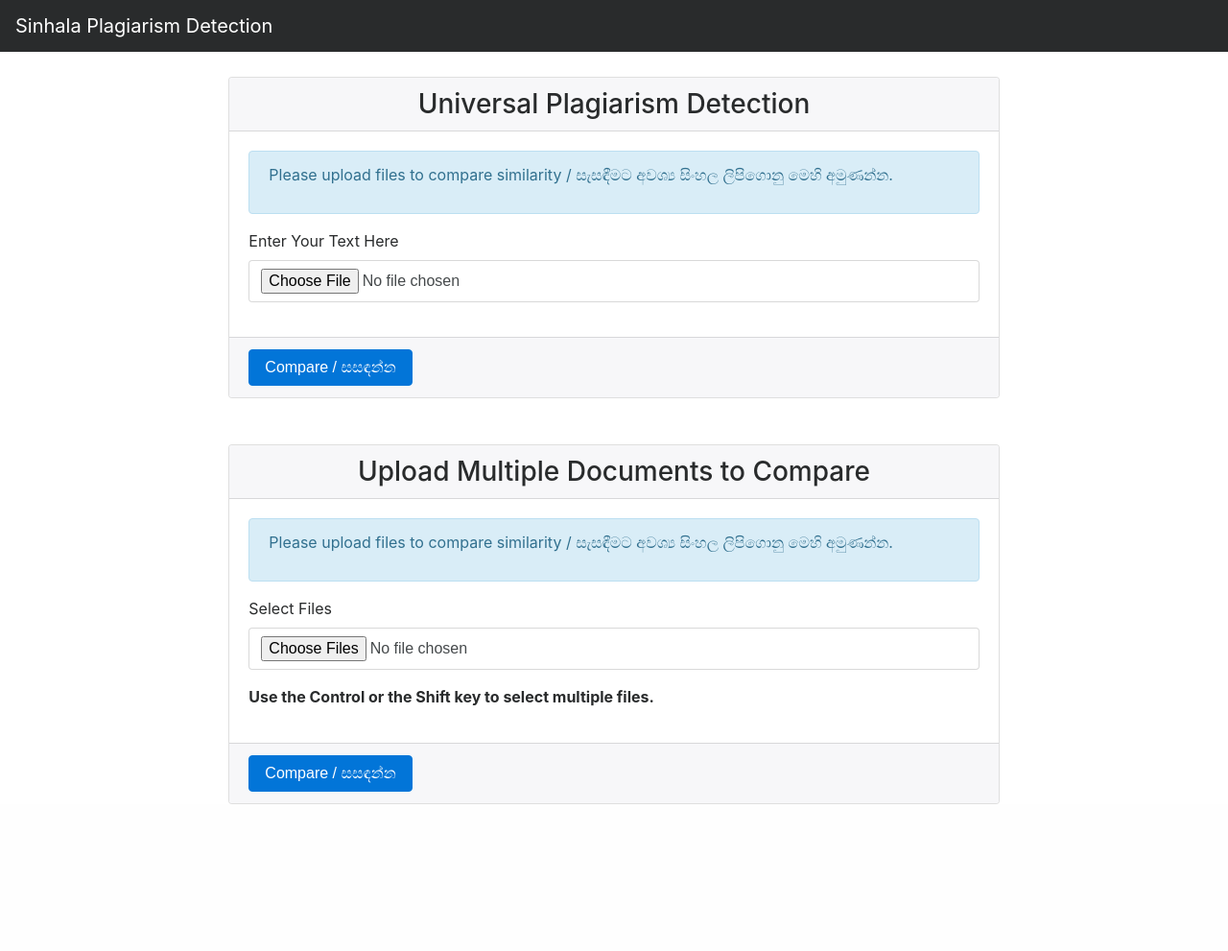
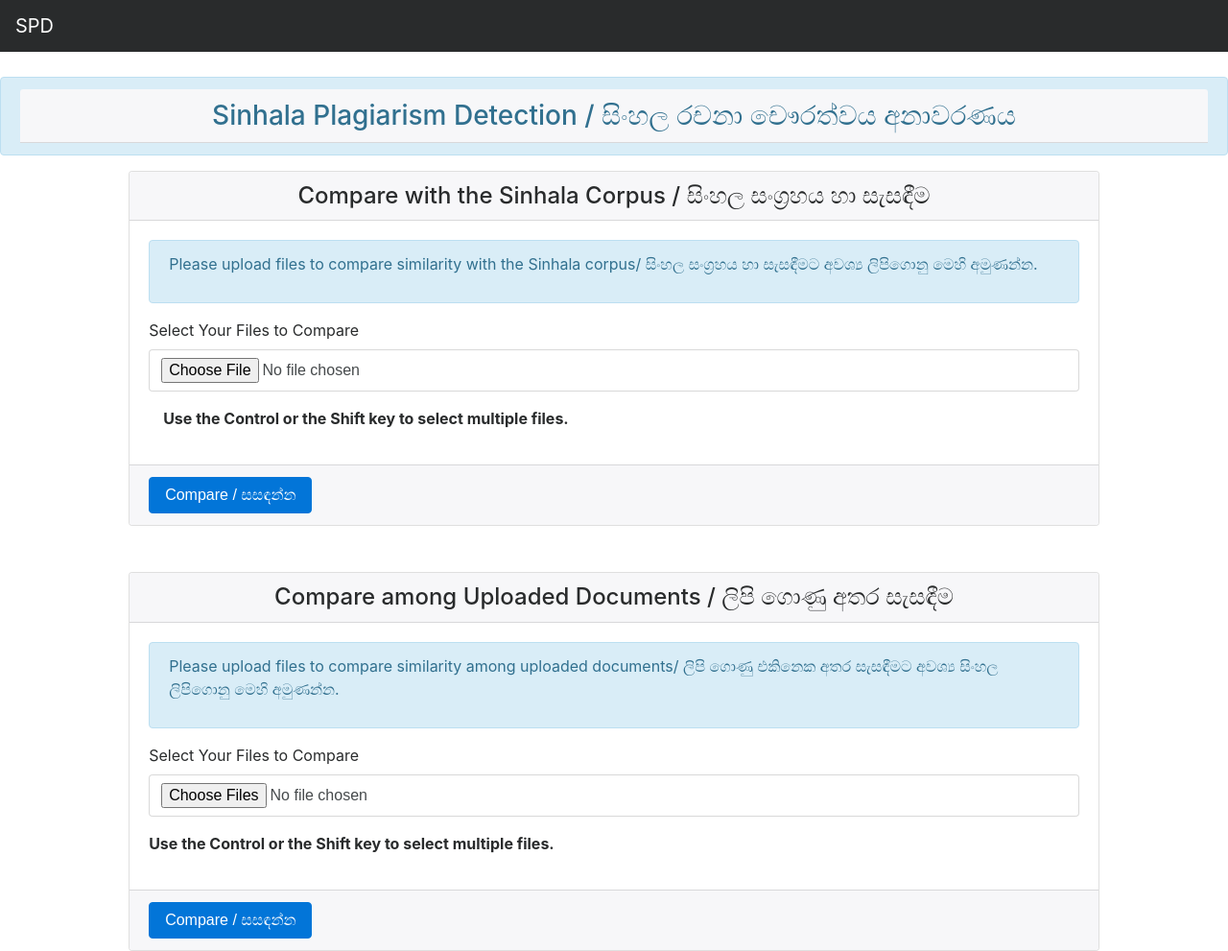
Before and after one commit to erandiganepola/SPD, a Django app: page /spd/ in a window 1280 px wide. Shown: the whole page at 96% size. Before the commit the page ends 838 px from the top, so only its background shows below. Run offline with Django 3.2, Linux system fonts and the light colour scheme; some libraries are stand-ins or nearby versions.

Commit message:
Modified web UI

```diff
--- a/web/spd/templates/spd/index.html
+++ b/web/spd/templates/spd/index.html
@@ -26,7 +26,7 @@
             aria-label="Toggle navigation">
         <span class="navbar-toggler-icon"></span>
     </button>
-    <a class="navbar-brand" href="#">Sinhala Plagiarism Detection</a>
+    <a class="navbar-brand" href="#">SPD</a>
 
     {#    <div class="collapse navbar-collapse" id="navbarsExampleDefault">#}
     {#        <ul class="navbar-nav mr-auto">#}
@@ -37,19 +37,26 @@
     {#    </div>#}
 </nav>
 
+<div class="alert alert-info">
+    <h3 class="card-header text-center">
+        Sinhala Plagiarism Detection / සිංහල රචනා චෞරත්වය අනාවරණය
+    </h3>
+</div>
+
 <div class="container-fluid">
-    <div class="col-md-8 offset-md-2">
+    <div class="col-md-10 offset-md-1">
 
         <div class="card">
-            <h3 class="card-header text-center">
-                Universal Plagiarism Detection
-            </h3>
+            <h4 class="card-header text-center">
+                Compare with the Sinhala Corpus / සිංහල සංග්‍රහය හා සැසඳීම
+            </h4>
 
             <form action="/spd/compare" method="post" enctype="multipart/form-data">
                 <div class="card-block">
 
                     <div class="alert alert-info">
-                        <p>Please upload files to compare similarity / සැසඳීමට අවශ්‍ය සිංහල ලිපිගොනු මෙහි
+                        <p>Please upload files to compare similarity with the Sinhala corpus/ සිංහල සංග්‍රහය හා සැසඳීමට
+                            අවශ්‍ය ලිපිගොනු මෙහි
                             අමුණන්න.</p>
                     </div>
                     {% if error %}
@@ -73,8 +80,11 @@
                     <div class="row">
                         <div class="col-md-12">
                             <div class="form-group">
-                                <label>Enter Your Text Here</label>
+                                <label>Select Your Files to Compare</label>
                                 <input type="file" accept="text/plain" class="form-control" name="doc" required>
+                            </div>
+                            <div class="col-md-12">
+                                <p><strong>Use the Control or the Shift key to select multiple files.</strong></p>
                             </div>
                         </div>
 
@@ -90,11 +100,11 @@
 </div><!-- /.container for file uploads -->
 
 <div class="container-fluid mt-5">
-    <div class="col-md-8 offset-md-2">
+    <div class="col-md-10 offset-md-1">
         <div class="card">
-            <h3 class="card-header text-center">
-                Upload Multiple Documents to Compare
-            </h3>
+            <h4 class="card-header text-center">
+                Compare among Uploaded Documents / ලිපි ගොණු අතර සැසඳීම
+            </h4>
 
             <form action="/spd/uploadMultipleDocs" method="post" enctype="multipart/form-data">
 
@@ -106,7 +116,7 @@
                             <div class="row">
                                 <div class="col-md-6">
                                     <div class="card border-success h-100">
-                                        <h3 class="card-header">Uniqueness</h3>
+                                        <h3 class="card-header">Uniqueness (අනන්‍යතාවය)</h3>
                                         <div class="card-block">
                                             <ul>
                                                 {% for result in results %}
@@ -120,7 +130,7 @@
                                 </div>
                                 <div class="col-md-6">
                                     <div class="card border-success h-100">
-                                        <h3 class="card-header">Most similar docs</h3>
+                                        <h3 class="card-header">Similarity (Suspicious Docs) සමතාව (සැක සහිත ලිපි)</h3>
                                         <div class="card-block">
                                             <ul>
                                                 {% for doc in docs %}
@@ -142,14 +152,15 @@
                         </div>
                     {% else %}
                         <div class="alert alert-info">
-                            <p>Please upload files to compare similarity / සැසඳීමට අවශ්‍ය සිංහල ලිපිගොනු මෙහි
+                            <p>Please upload files to compare similarity among uploaded documents/ ලිපි ගොණු එකිනෙක අතර
+                                සැසඳීමට අවශ්‍ය සිංහල ලිපිගොනු මෙහි
                                 අමුණන්න.</p>
                         </div>
                     {% endif %}
                     <div class="row">
                         <div class="col-md-12">
                             <div class="form-group">
-                                <label>Select Files</label>
+                                <label>Select Your Files to Compare</label>
                                 <input type="file" accept="text/plain" class="form-control" name="file" multiple
                                        required>
                             </div>
```
Also changed, not shown: detector/SPD.py (+4 -4 lines).
